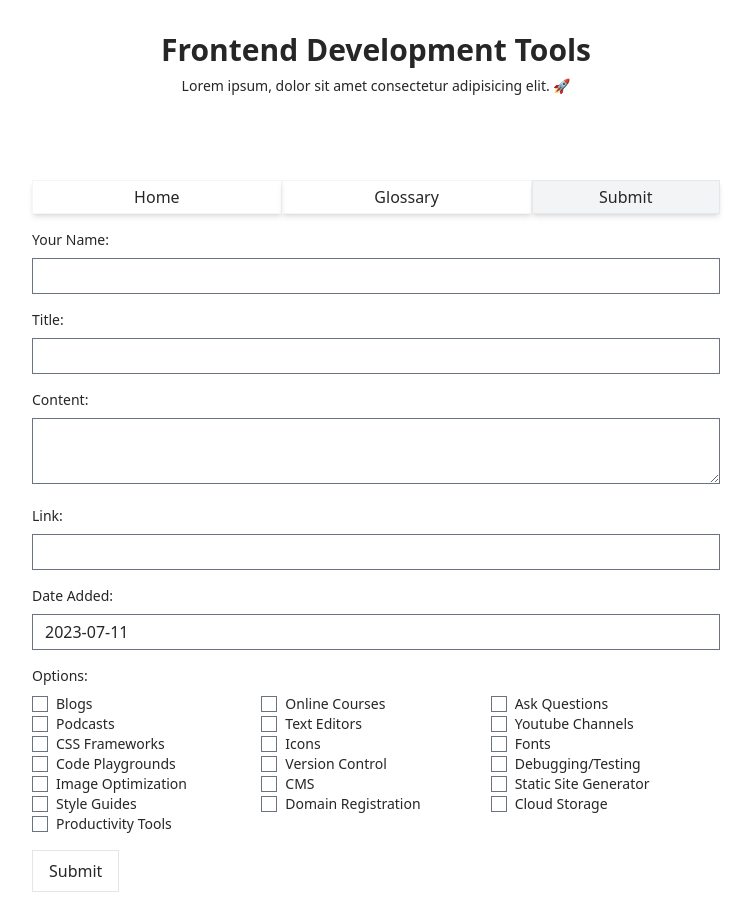
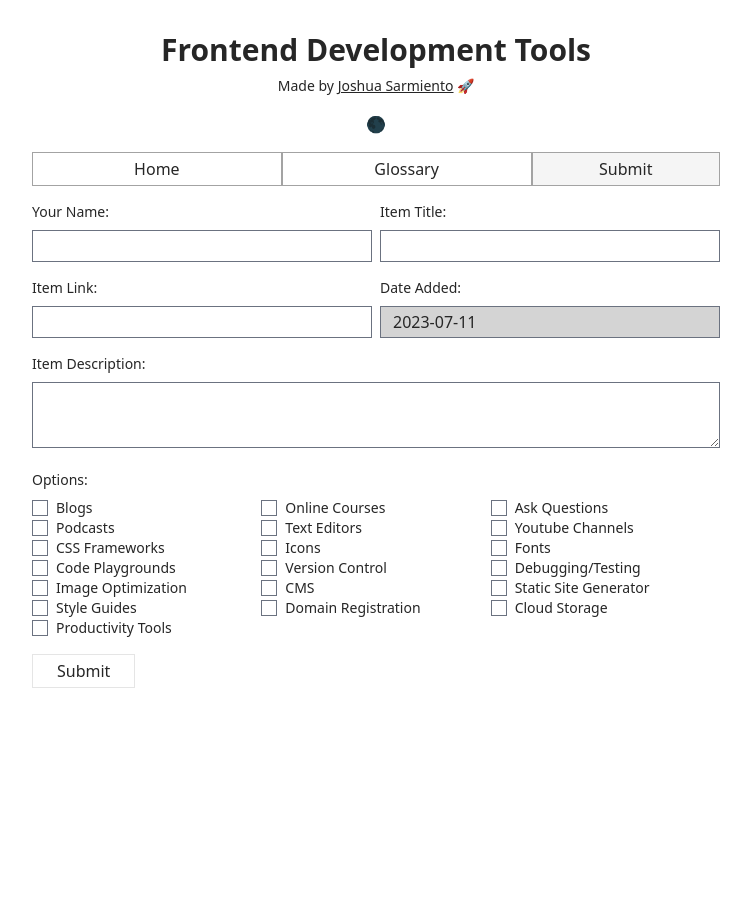
Before and after one commit to joshuasarmiento/frontend-tools, a Vue app: page / in a window 1280 px wide. Both pictures are taken after typing "Sample" into the empty fields and a click on the button "Submit". Shown: the top 916 px of the page, without its empty margins (264-1015 px from the left). After the commit the page ends 800 px from the top, so only its background shows below. Built offline with nearby package versions, Linux system fonts and the light colour scheme; no server answers; what tailwindcss-animated would draw is missing.

Commit message:
update ui

```diff
--- a/src/components/header/Header.vue
+++ b/src/components/header/Header.vue
@@ -1,12 +1,12 @@
 <template>
 <header>
-    <div class="px-4 py-8 sm:px-6 lg:px-8">
+    <div class="px-4 pt-8 sm:px-6 lg:px-8">
         <div class="text-center text-primary">
             <h1 class="text-2xl font-bold sm:text-3xl">
                 Frontend Development Tools
             </h1>
             <p class="mt-2 text-sm ">
-                Lorem ipsum, dolor sit amet consectetur adipisicing elit. 🚀
+                Made by <a href="https://joshuasarmiento.github.io/" target="__blank" class="underline">Joshua Sarmiento</a> 🚀
             </p>
         </div>
     </div>
--- a/src/components/linksdata/Options.vue
+++ b/src/components/linksdata/Options.vue
@@ -10,11 +10,11 @@
 
     <SearchBarToogle v-model="searchTerm" :placeholder="searchPlaceholder" />
 
-    <div class="tools-info flex flex-col md:flex-row justify-between items-start">
+    <div class="tools-info flex flex-col md:flex-row justify-between items-center md:items-end">
         <span class="mb-2 md:mb-0"> Showing {{ displayedItems.length }} of {{ items.length }} Total Tools</span>
         <div class="relative">
-            <div class="inline-flex items-center overflow-hidden rounded-md border bg-white">
-                <a href="#" class="border-e px-4 py-2 text-sm/none text-gray-600 hover:bg-gray-50 hover:text-gray-700">
+            <div class="inline-flex items-center overflow-hidden border bg-white">
+                <a href="#" class="border-e  px-4 py-2 text-sm/none text-gray-600 hover:bg-gray-50 hover:text-gray-700">
                     Sort by: {{ selectedSort }}
                 </a>
 
@@ -26,9 +26,9 @@
                 </button>
             </div>
 
-            <div v-if="dropdownOpen" class="absolute end-0 z-10 mt-2 w-56 border border-gray-100 bg-white shadow-lg">
+            <div v-if="dropdownOpen" class="absolute end-0 z-10 mt-2 p-4 w-56 border border-neutral-400 bg-white shadow-lg">
                 <li v-for="sortOption in sortOptions" :key="sortOption.value" class="transition-all">
-                    <a class="block cursor-pointer rounded-lg px-4 py-2 text-sm text-gray-500 hover:bg-gray-50 hover:text-gray-700" @click="selectSort(sortOption.value)">{{ sortOption.label }}</a>
+                    <a class="cursor-pointer text-xs text-neutral-600 hover:bg-gray-50 hover:text-gray-700" @click="selectSort(sortOption.value)">{{ sortOption.label }}</a>
                 </li>
             </div>
         </div>
@@ -37,7 +37,7 @@
     <div class="text-primary grid grid-cols-1 md:grid-cols-2 gap-4 mt-6">
         <span v-if="isLoading" class="text-sm">Loading...</span>
         <span v-else-if="displayedItems.length === 0 " class="text-sm"> No Data Found </span>
-        <article v-else v-for="item in displayedItems" :key="item.id" class="border-2 border-gray-100">
+        <article v-else v-for="item in displayedItems" :key="item.id" class="border-2 border-neutral-400">
             <a :href="item.link" target="__blank" class="cursor-pointer flex items-start gap-4 p-4 sm:p-6 lg:p-8">
                 <div>
                     <h3 class="font-medium sm:text-lg">
@@ -62,6 +62,9 @@
                                 {{ item.upvotes}}
                             </span>
                         </p>
+                    </div>
+                    <div v-for="option in item.options" :key="option" class="mt-2 opacity-50">
+                        <span class="text-xs p-1.5 border border-neutral-200">{{ option }}</span>
                     </div>
                 </div>
             </a>
--- a/src/components/search/SearchToggle.vue
+++ b/src/components/search/SearchToggle.vue
@@ -1,12 +1,12 @@
 <template>
-<div class="text-primary flex items-center justify-start gap-4 pb-4 mt-8">
+<div class="text-primary flex items-center justify-center md:justify-start gap-4 pb-4 mt-8">
     <div class="flex items-center gap-4">
         <div class="relative">
             <label class="sr-only" for="search"> Search </label>
-            <input class="h-10 w-full shadow-md border-none pe-10 ps-4 text-sm" id="search" v-model="searchTerm" @input="searchItems" type="text" :placeholder="placeholder" />
-            <button type="button" class="absolute end-1 top-1/2 -translate-y-1/2 rounded-full p-2  transition ">
+            <input class="h-8 w-full border-neutral-400 pe-10 ps-4 text-sm dark:text-neutral-800" id="search" v-model="searchTerm" @input="searchItems" type="text" :placeholder="placeholder" />
+            <button type="button" class="absolute end-1 top-1/2 -translate-y-1/2 rounded-full p-1 transition-all ">
                 <span class="sr-only">Search</span>
-                <svg xmlns="http://www.w3.org/2000/svg" class="h-4 w-4" fill="none" viewBox="0 0 24 24" stroke="currentColor" stroke-width="2">
+                <svg xmlns="http://www.w3.org/2000/svg" class="h-4 w-4 dark:text-neutral-800" fill="none" viewBox="0 0 24 24" stroke="currentColor" stroke-width="2">
                     <path stroke-linecap="round" stroke-linejoin="round" d="M21 21l-6-6m2-5a7 7 0 11-14 0 7 7 0 0114 0z" />
                 </svg>
             </button>
--- a/src/components/search/Toggle.vue
+++ b/src/components/search/Toggle.vue
@@ -1,9 +1,11 @@
 <template>
     <div class="flex justify-center p-4">
-        <a @click="!toggleDark(); toggleTheme();" class="cursor-pointer">
+        <a @click="!toggleDark(); toggleTheme();" class="cursor-pointer hover:animate-wiggle-more">
             <span class="sr-only">IsDarkmode</span>
             <span>
-                <img :src="icon" class="w-5 h-5 text-neutral-100" :alt="iconAlt" />
+                <!-- <img :src="icon" class="w-5 h-5 text-neutral-100" :alt="iconAlt" /> -->
+                <span v-if="isDarkmode">🌑</span>
+                <span v-else>🌞</span>
             </span>
         </a>
     </div>
@@ -25,7 +27,9 @@ import {
 
 const iconBlack = MoonLight;
 const iconWhite = SunLight;
-
+// 🌙 🌑 🌚
+// ☀️ 🌞
+// ⭐
 const isDarkmode = ref(true);
 const icon = computed(() => (isDarkmode.value ? iconBlack : iconWhite));
 const iconAlt = computed(() => (isDarkmode.value ?"Moon Light" : "Sun Light"));
--- a/src/views/AddData.vue
+++ b/src/views/AddData.vue
@@ -1,26 +1,31 @@
 <template>
 <div class="text-primary mx-4 md:mx-10">
     <form @submit.prevent="submitForm" class="space-y-4">
-        <div>
-            <label for="name" class="block text-sm mb-2">Your Name:</label>
-            <input required v-model="formData.name" type="text" id="name" class="w-full h-9 dark:text-neutral-900">
+        <div class="flex flex-col md:flex-row items-center space-y-2 md:space-x-2 md:space-y-0">
+            <div class="w-full">
+                <label for="name" class="block text-sm mb-2">Your Name:</label>
+                <input required v-model="formData.name" type="text" id="name" class="w-full h-8 dark:text-neutral-900">
+            </div>
+            <div class="w-full">
+                <label for="title" class="block text-sm mb-2">Item Title:</label>
+                <input required v-model="formData.title" type="text" id="title" class="w-full h-8 dark:text-neutral-900">
+            </div>
+        </div>
+        <div class="flex flex-col md:flex-row items-center space-y-2 md:space-x-2 md:space-y-0">
+            <div class="w-full">
+                <label for="link" class="block text-sm mb-2">Item Link:</label>
+                <input required v-model="formData.link" type="text" id="link" class="w-full h-8 dark:text-neutral-900">
+            </div>
+            <div class="w-full">
+                <label for="dateAdded" class="block text-sm mb-2">Date Added:</label>
+                <input required disabled v-model="formData.dateAdded" type="text" id="dateAdded" class="w-full h-8 bg-neutral-300 dark:text-neutral-600" :placeholder="formatted">
+            </div>
         </div>
         <div>
-            <label for="title" class="block text-sm mb-2">Title:</label>
-            <input required v-model="formData.title" type="text" id="title" class="w-full h-9 dark:text-neutral-900">
+            <label for="content" class="block text-sm mb-2">Item Description:</label>
+            <textarea required v-model="formData.content" id="content" class="w-full h-18 dark:text-neutral-900"></textarea>
         </div>
-        <div>
-            <label for="content" class="block text-sm mb-2">Content:</label>
-            <textarea required v-model="formData.content" id="content" class="w-full h-21 dark:text-neutral-900"></textarea>
-        </div>
-        <div>
-            <label for="link" class="block text-sm mb-2">Link:</label>
-            <input required v-model="formData.link" type="text" id="link" class="w-full h-9 dark:text-neutral-900">
-        </div>
-        <div>
-            <label for="dateAdded" class="block text-sm mb-2">Date Added:</label>
-            <input required disabled v-model="formData.dateAdded" type="text" id="dateAdded" class="w-full h-9 dark:text-neutral-900" :placeholder="formatted">
-        </div>
+
         <div>
             <label class="block text-sm mb-2">Options:</label>
             <div class="grid grid-cols-2 md:grid-cols-3 mt-2">
@@ -30,7 +35,7 @@
                 </label>
             </div>
         </div>
-        <button type="submit" class="border border-neutral-200 px-4 py-2">Submit</button>
+        <button type="submit" class="border border-neutral-200 px-6 py-1 hover:bg-neutral-200 hover:text-neutral-900">Submit</button>
     </form>
 
     <section v-if="toggle" class="fixed top-10 right-5 animate-fade-left">
--- /dev/null
+++ b/src/views/Glossary.vue
@@ -0,0 +1,9 @@
+<template>
+    <p class="mx-10">Comming Soon..</p>
+</template>
+
+<script>
+</script>
+
+<style>
+</style>
--- a/src/views/Tabs.vue
+++ b/src/views/Tabs.vue
@@ -2,20 +2,18 @@
      <div class="">
         <div class="flex mb-4 mx-4 md:mx-10 items-center justify-center text-primary">
             <button v-for="(tab, index) in tabs" :key="index" :class="{
-            'p-1 shadow-md bg-gray-100 border dark:text-neutral-600 w-1/2': activeTab === tab,
-            'p-1 shadow-md border border-neutral-100 dark:border-neutral-100 w-2/3': activeTab !== tab
+            'p-1 border border-neutral-400 bg-neutral-100 dark:text-neutral-600 w-1/2 ': activeTab === tab,
+            'p-1 border border-neutral-400 dark:border-neutral-100 w-2/3': activeTab !== tab
             }" @click="activeTab = tab">
                 {{ tab }}
             </button>
         </div>
-        <div class="text-primary">
+        <div class="text-primary animate-fade-down">
             <template v-if="activeTab === 'Home'">
                 <OptionsVue />
             </template>
             <template v-if="activeTab === 'Glossary'">
-                <div class="flex flex-col items-center">
-                    <p>Coming soon..</p>
-                </div>
+                <GlossaryVue />
             </template>
             <template v-if="activeTab === 'Submit'">
                 <AddData />
@@ -27,6 +25,7 @@
 <script setup>
 import OptionsVue from '../components/linksdata/Options.vue'
 import AddData from './AddData.vue'
+import GlossaryVue from './Glossary.vue'
 
 import {
     ref
```
